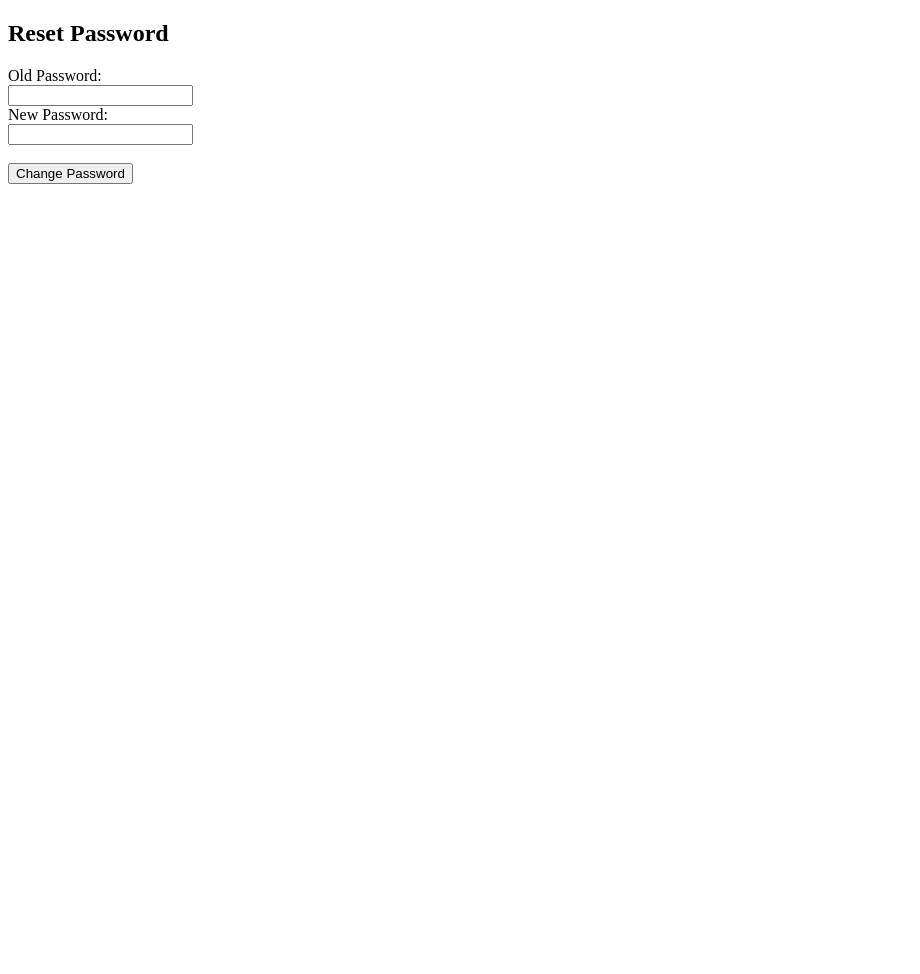
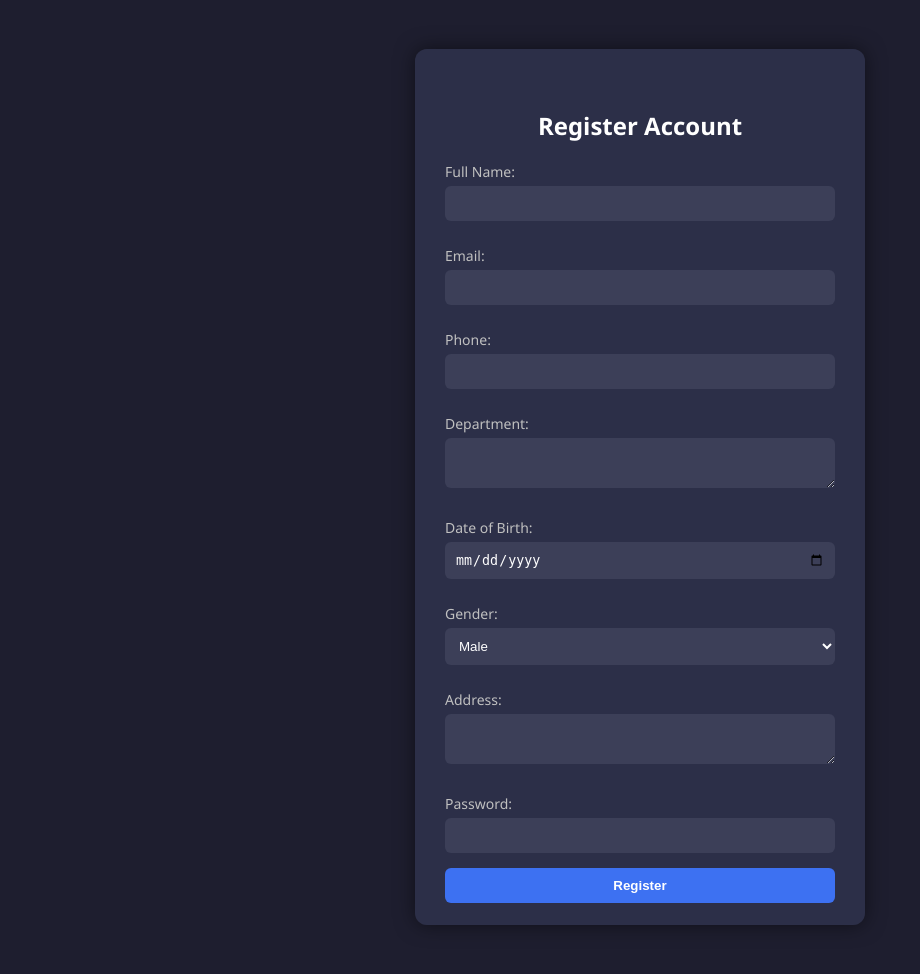
Before and after one commit to navnee1h/security_audit_app, a Flask app: page /reset-password in a window 1280 px wide. Shown: the whole page, without its empty margins (0-920 px from the left). Run offline with Flask 3, Linux system fonts and the light colour scheme; the visitor is signed in with stand-in values (Sample User, id 1).

Commit message:
Update reset_password.html

```diff
--- a/app/templates/reset_password.html
+++ b/app/templates/reset_password.html
@@ -1,19 +1,140 @@
 <!DOCTYPE html>
-<html>
+<html lang="en">
 <head>
-    <title>Reset Password</title>
+    <meta charset="UTF-8">
+    <title>Register</title>
+    <style>
+        * {
+            box-sizing: border-box;
+        }
+
+        body {
+            margin: 0;
+            padding: 0;
+            height: 100vh;
+            background-color: #1e1e2f;
+            font-family: 'Segoe UI', Tahoma, Geneva, Verdana, sans-serif;
+            display: flex;
+            justify-content: center;
+            align-items: center;
+            color: #ffffff;
+        }
+
+        .register-container {
+            background-color: #2c2f48;
+            padding: 40px 30px;
+            border-radius: 12px;
+            box-shadow: 0 0 20px rgba(0, 0, 0, 0.5);
+            width: 100%;
+            max-width: 450px;
+            max-height: 90vh;
+            overflow-y: auto;
+        }
+
+        .register-container h2 {
+            text-align: center;
+            margin-bottom: 20px;
+            color: #ffffff;
+        }
+
+        label {
+            display: block;
+            margin-top: 10px;
+            font-size: 14px;
+            color: #c0c0c0;
+        }
+
+        input[type="text"],
+        input[type="email"],
+        input[type="date"],
+        input[type="password"],
+        select,
+        textarea {
+            width: 100%;
+            padding: 10px;
+            margin-top: 5px;
+            margin-bottom: 15px;
+            background-color: #3c3f58;
+            color: #ffffff;
+            border: none;
+            border-radius: 6px;
+        }
+
+        textarea {
+            resize: vertical;
+        }
+
+        button {
+            width: 100%;
+            padding: 10px;
+            background-color: #3d71f2;
+            color: white;
+            border: none;
+            border-radius: 6px;
+            cursor: pointer;
+            font-weight: bold;
+            transition: background-color 0.3s;
+        }
+
+        button:hover {
+            background-color: #305dcc;
+        }
+
+        .message {
+            text-align: center;
+            margin-top: 15px;
+            color: #ff6b6b;
+        }
+
+        /* Scrollbar styling */
+        .register-container::-webkit-scrollbar {
+            width: 6px;
+        }
+
+        .register-container::-webkit-scrollbar-thumb {
+            background-color: #505070;
+            border-radius: 3px;
+        }
+    </style>
 </head>
 <body>
-    <h2>Reset Password</h2>
-    <form method="POST">
-        <label>Old Password:</label><br>
-        <input type="password" name="old_password" required><br>
-        <label>New Password:</label><br>
-        <input type="password" name="new_password" required><br><br>
-        <button type="submit">Change Password</button>
-    </form>
-    {% if message %}
-        <p style="color:red">{{ message }}</p>
-    {% endif %}
+    <div class="register-container">
+        <h2>Register Account</h2>
+        <form method="POST">
+            <label>Full Name:</label>
+            <input type="text" name="fullname" required>
+
+            <label>Email:</label>
+            <input type="email" name="email" required>
+
+            <label>Phone:</label>
+            <input type="text" name="phone" required>
+
+            <label>Department:</label>
+            <textarea name="department" required></textarea>
+
+            <label>Date of Birth:</label>
+            <input type="date" name="dob" required>
+
+            <label>Gender:</label>
+            <select name="gender" required>
+                <option>Male</option>
+                <option>Female</option>
+                <option>Other</option>
+            </select>
+
+            <label>Address:</label>
+            <textarea name="address" required></textarea>
+
+            <label>Password:</label>
+            <input type="password" name="password" required>
+
+            <button type="submit">Register</button>
+        </form>
+
+        {% if message %}
+            <p class="message">{{ message }}</p>
+        {% endif %}
+    </div>
 </body>
 </html>
```
